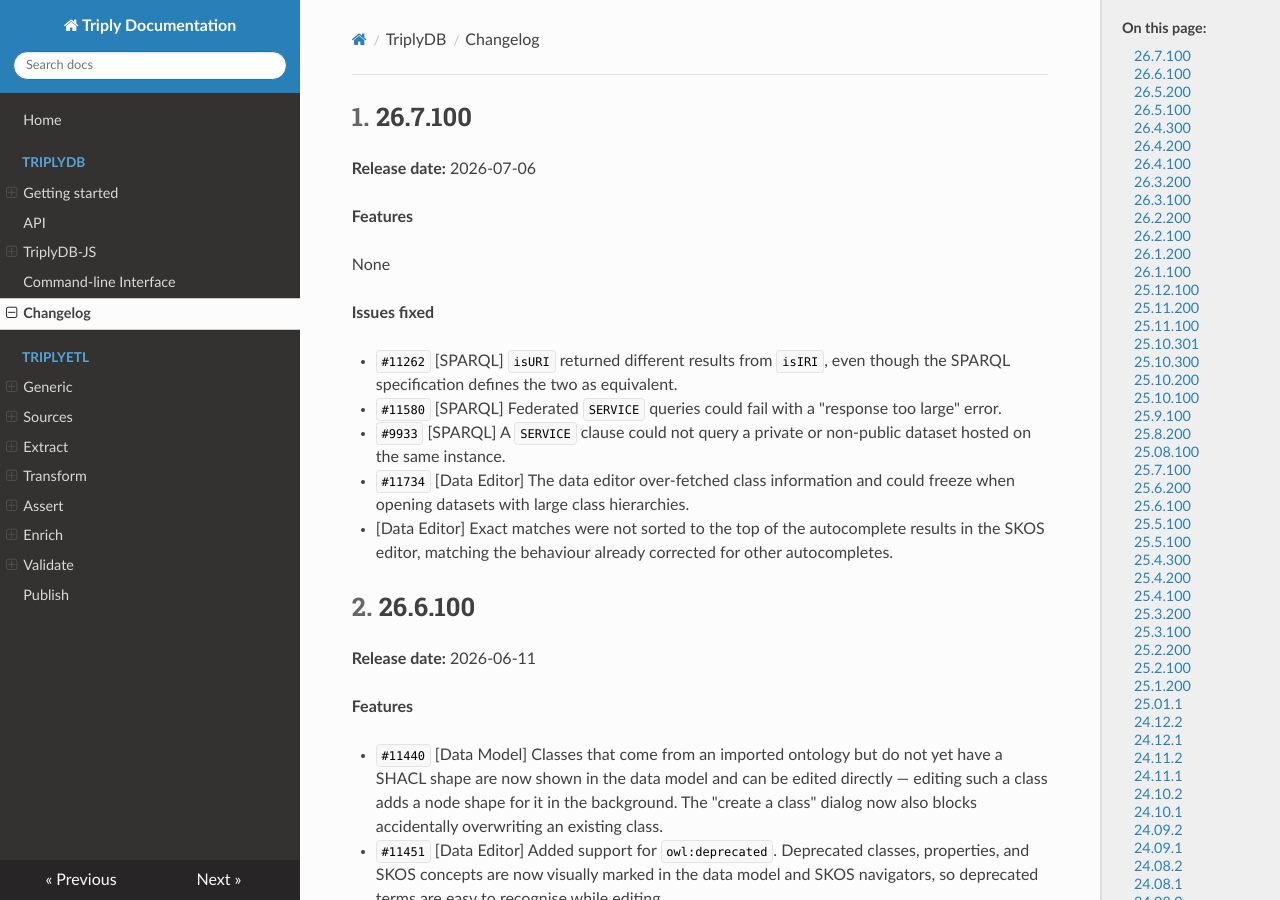
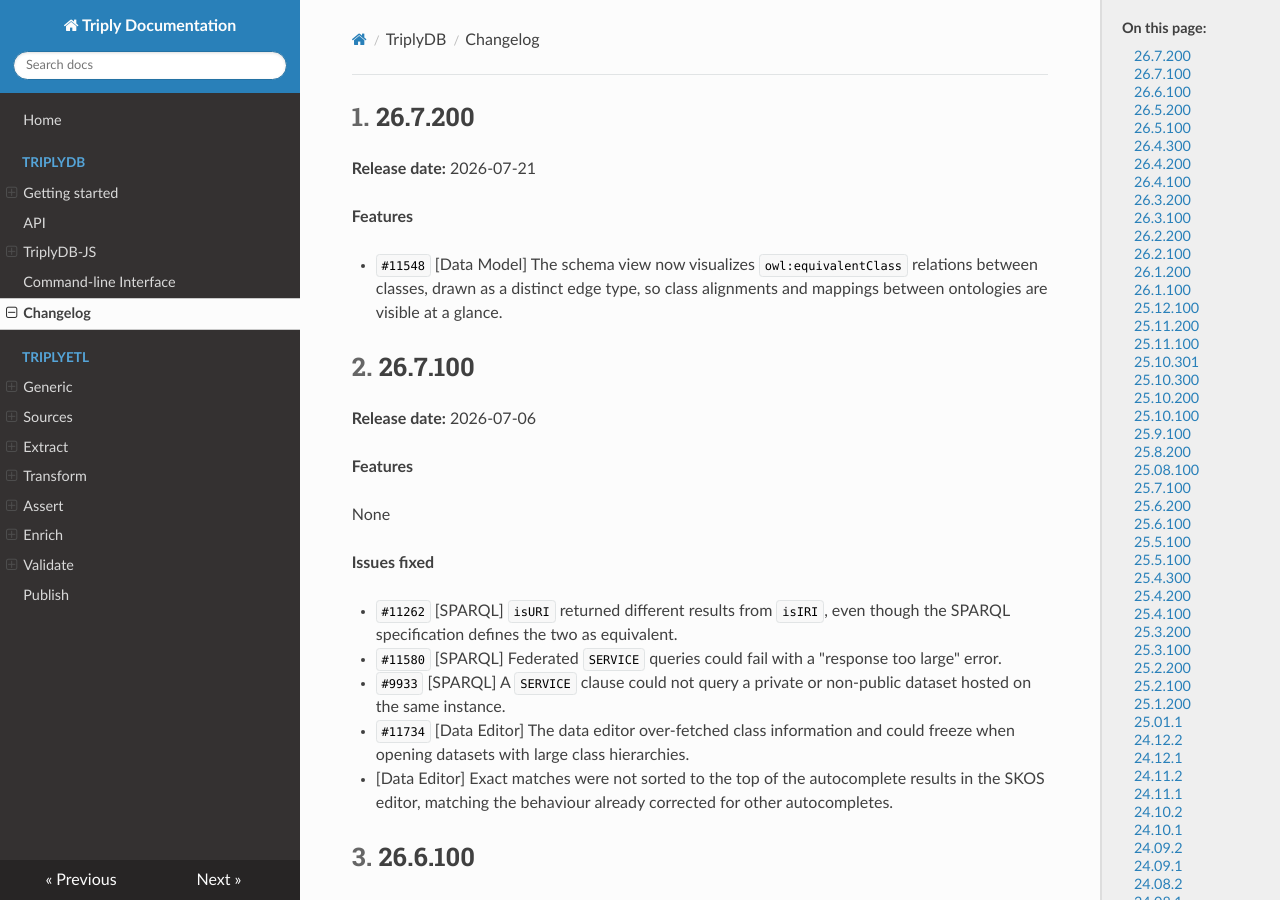
Before and after one commit to TriplyDB/Documentation, an MkDocs documentation site: the page built from docs/triplydb-changelog/index.md, in a window 1280 px wide and 900 px high. Built offline with MkDocs 1.6.1, drawn with Linux system fonts in a browser that asks for light colours.

Commit message:
update changelog

```diff
--- a/docs/triplydb-changelog/index.md
+++ b/docs/triplydb-changelog/index.md
@@ -4,6 +4,18 @@
 ---
 
 [TOC]
+
+
+## 26.7.200 {#26.7.200}
+
+**Release date:** 2026-07-21
+
+
+**Features**
+
+- `#11548` [Data Model] The schema view now visualizes `owl:equivalentClass` relations between classes, drawn as a distinct edge type, so class alignments and mappings between ontologies are visible at a glance.
+
+
 
 
 ## 26.7.100 {#26.7.100}
```
Also changed, not shown: docs/triplydb-technical-changelog/index.md (+7 -0 lines).
